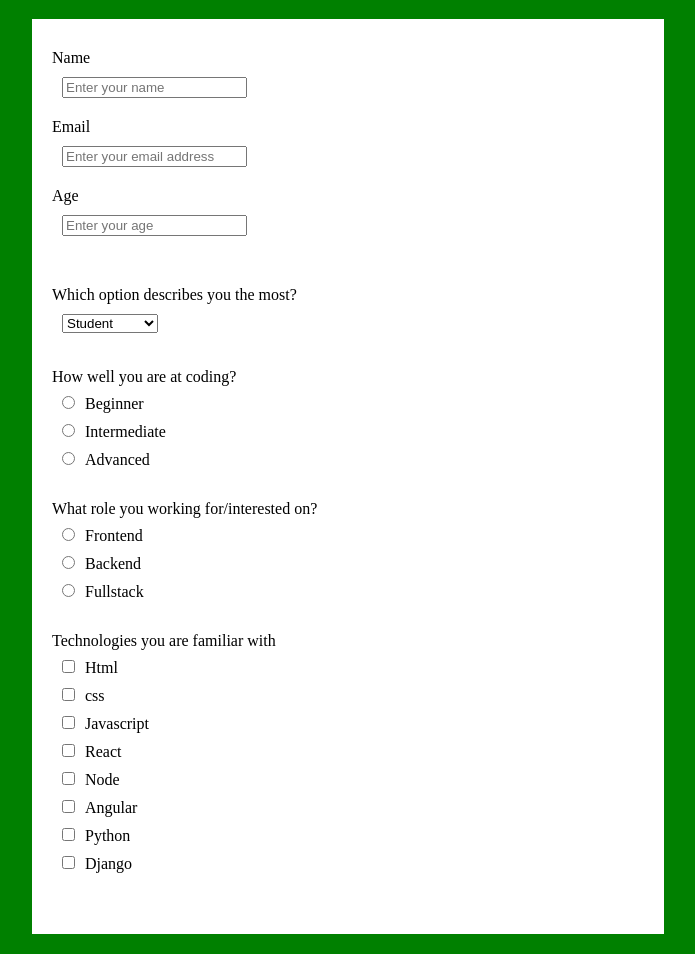
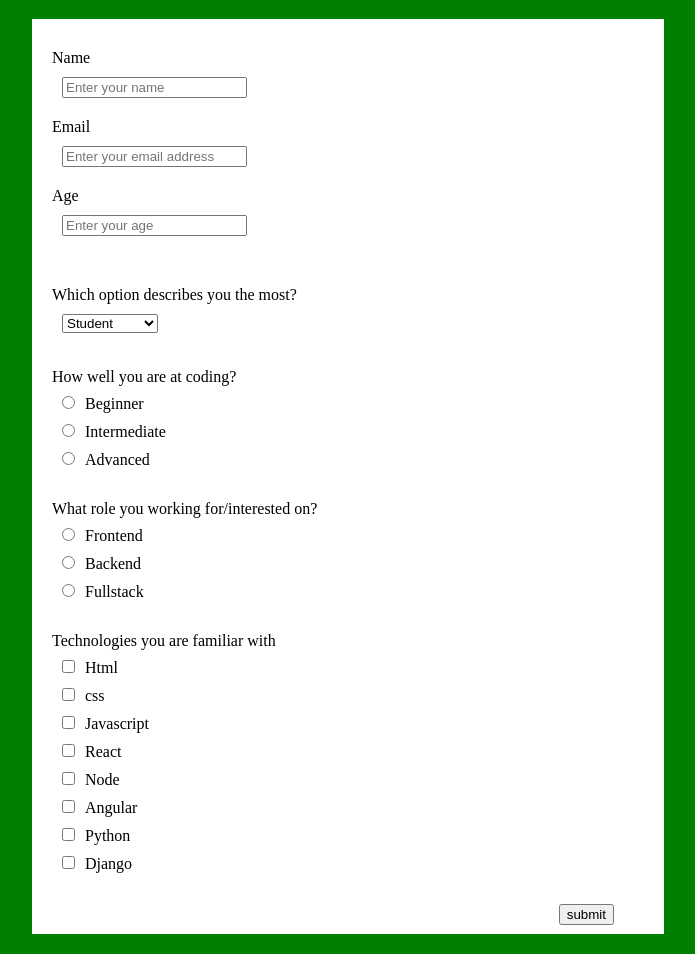
Before and after one commit to Vickytech16/survey-form, a plain HTML site: page index.html in a window 1280 px wide. Shown: the part 61-1015 px from the top of the page, without its empty margins (292-987 px from the left). Drawn offline with Linux system fonts and the light colour scheme.

Commit message:
Add files via upload

```diff
--- a/index.html
+++ b/index.html
@@ -68,6 +68,8 @@
 
   </div>
 
+  <button name="submit" type="submit">submit</button>
+
  </form>
 
  </main>
--- a/style.css
+++ b/style.css
@@ -46,3 +46,9 @@ div{
  margin-right: 5%;
  }
 }
+
+button{
+ float: right;
+ /* padding: 10px; */
+ margin-right: 50px;
+}
```
